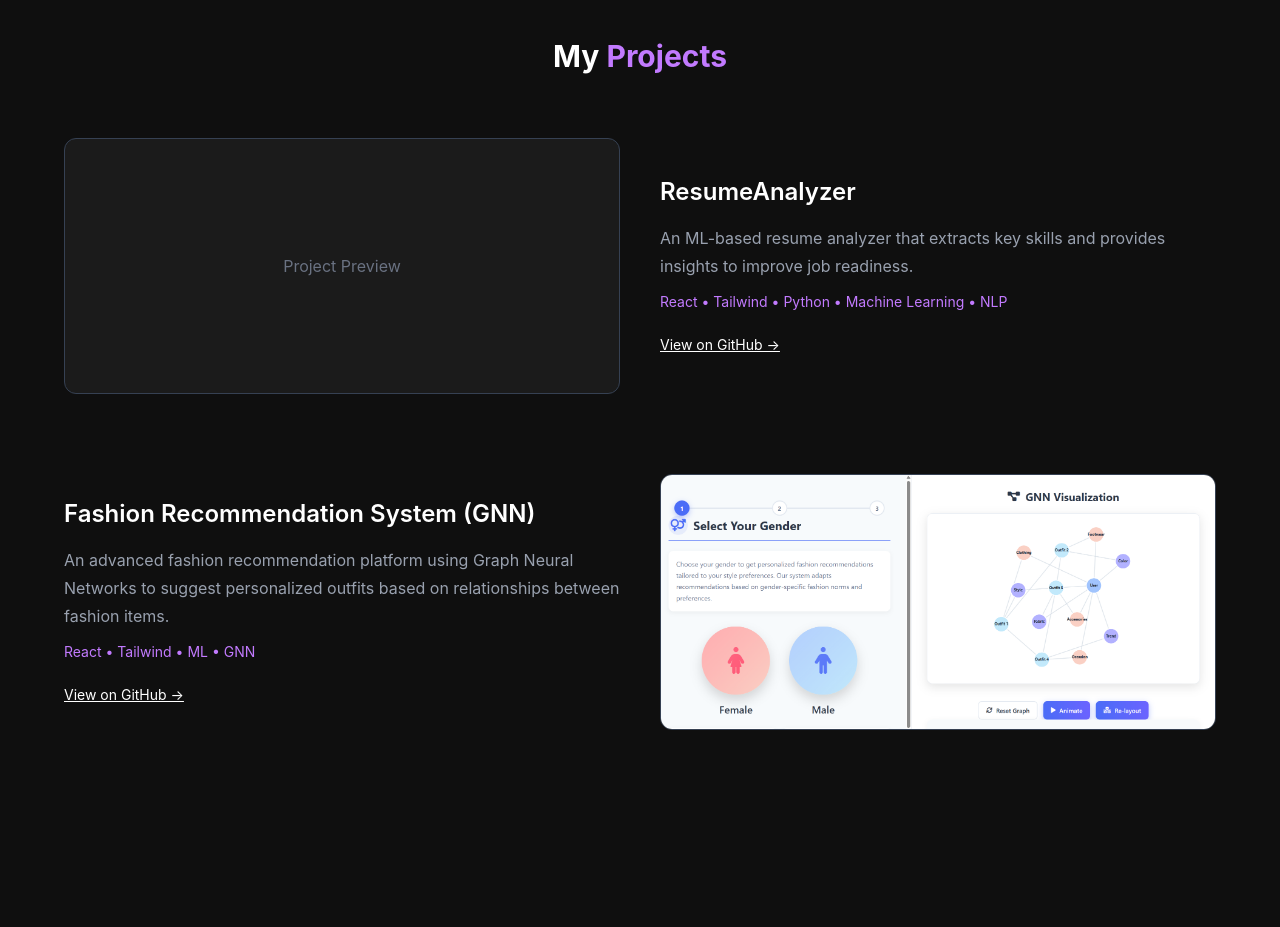
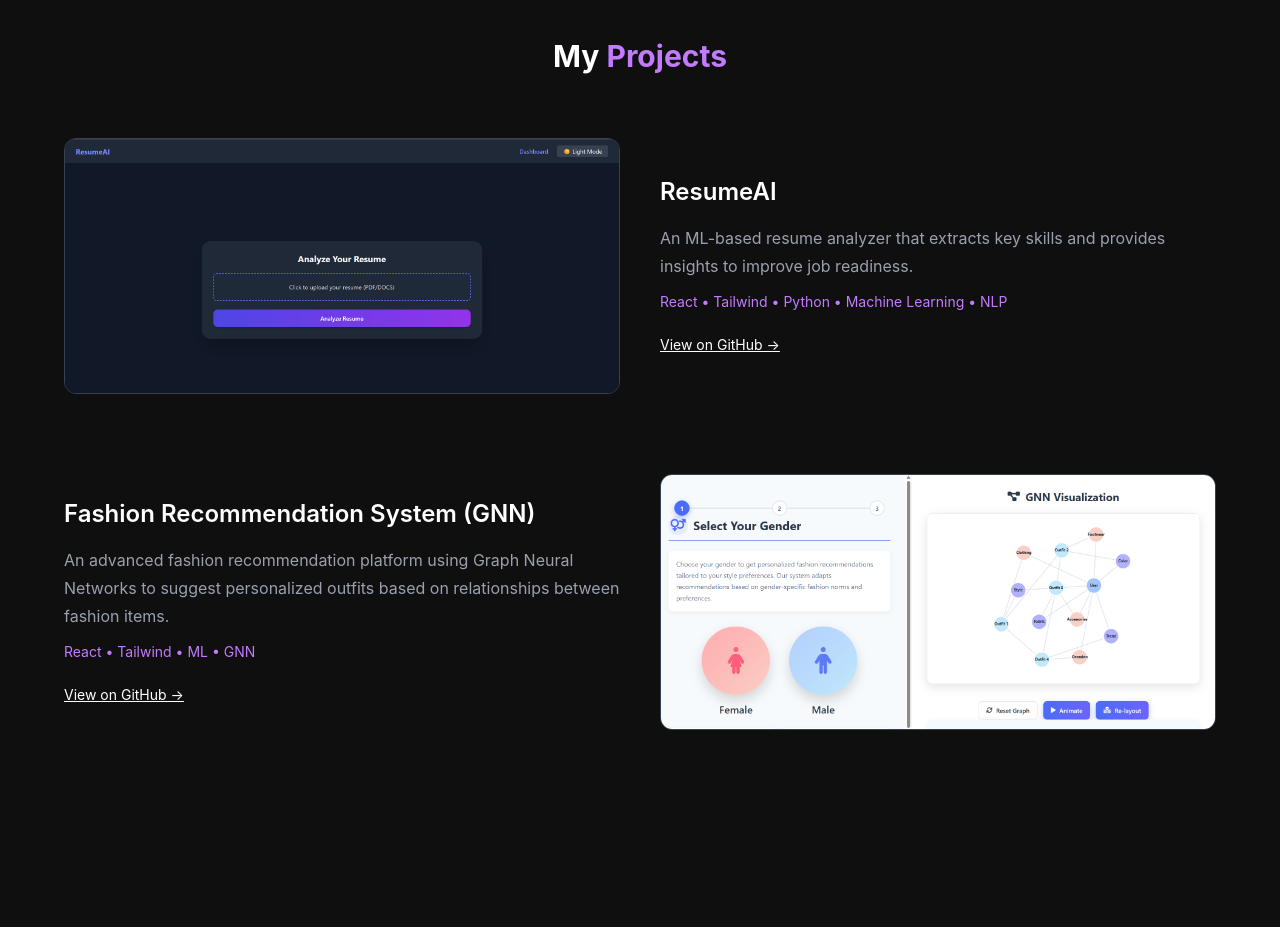
Before and after one commit to jahnvisrivastava01/Portfolio, a React (Vite) app: page / in a window 1280 px wide. Shown: the part 2000-2927 px from the top of the page. Built offline with nearby package versions, Linux system fonts and the light colour scheme.

Commit message:
added project image

```diff
--- a/src/Projects.jsx
+++ b/src/Projects.jsx
@@ -1,11 +1,13 @@
 import gnnImg from "./assets/gnn.png";
+import resumeImg from "./assets/resume.png";
 
 const projects = [
   {
-    title: "ResumeAnalyzer",
+    title: "ResumeAI",
     desc: "An ML-based resume analyzer that extracts key skills and provides insights to improve job readiness.",
     tech: "React • Tailwind • Python • Machine Learning • NLP",
-    github:"https://github.com/jahnvisrivastava01/resume-analyzer"
+    github:"https://github.com/jahnvisrivastava01/resume-analyzer",
+    image:resumeImg
 
   },
 {
```
Also changed, not shown: src/assets/resume.png (added).
